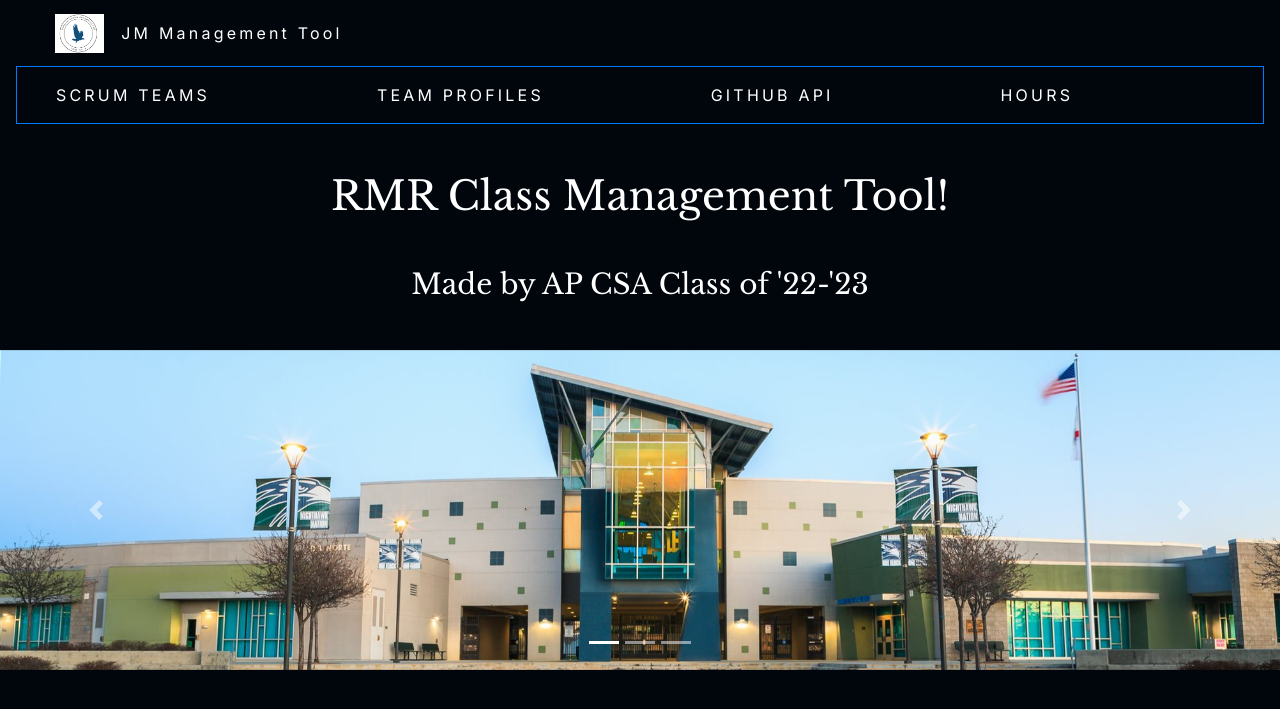
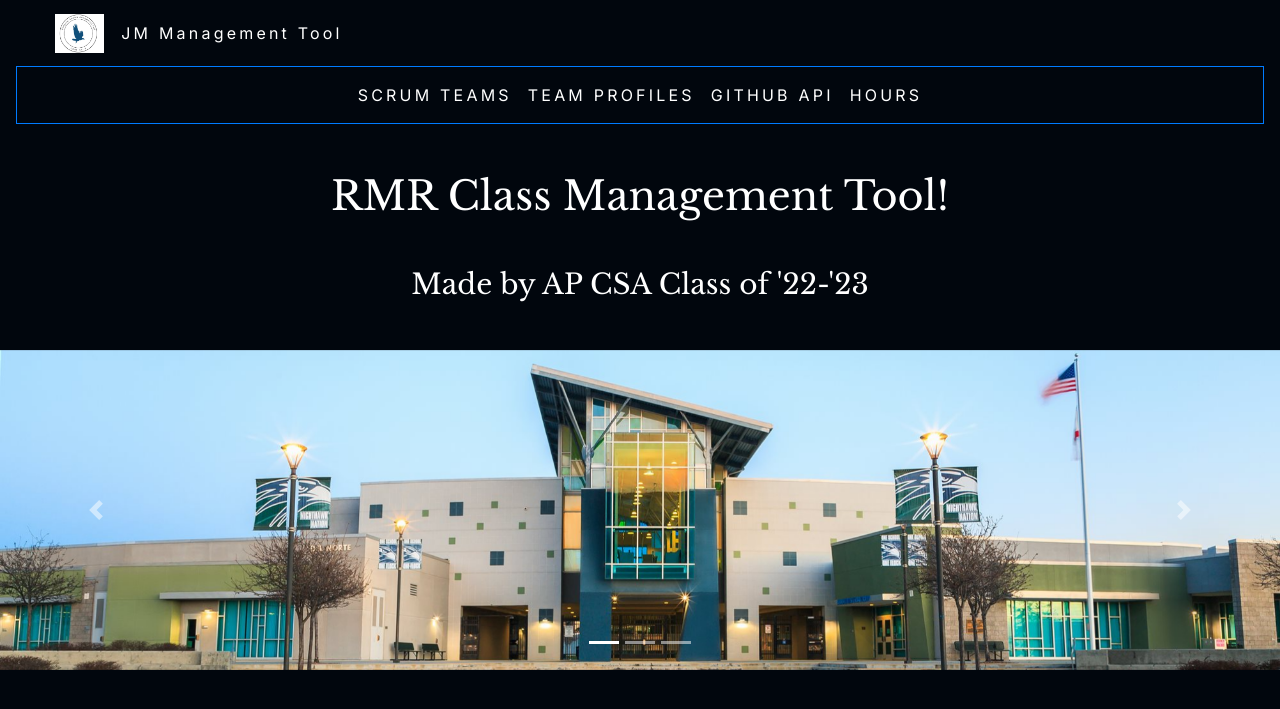
Before and after one commit to saumyapalk23/codingprojfontend, a Jekyll site: the page built from index.md, in a window 1280 px wide. Shown: the top 709 px of the page. Built offline with Jekyll 4.4.1, drawn with Linux system fonts in a browser that asks for light colours; our own code applies the rules of GitHub Pages for plain Markdown files; the repository's description, which GitHub fills in, is left out.

Commit message:
trying something

```diff
--- a/_includes/nav.html
+++ b/_includes/nav.html
@@ -26,47 +26,43 @@
   </nav>
 </div>
 
-  <nav class="navbar mx-3 navbar-expand-lg bg-body-light border border-primary border-top-1 border-bottom-1 border-start-0 border-end-0">
-    <div class="container-fluid">
+<nav class="navbar mx-3 navbar-expand-lg bg-body-light border border-primary border-top-1 border-bottom-1 border-start-0 border-end-0">
+  <div class="container-fluid">
     <!-- Rest of the code remains the same -->
     <button class="navbar-toggler" type="button" data-bs-toggle="collapse" data-bs-target="#navbarToggler2" aria-controls="navbarTogglerDemo02" aria-expanded="false" aria-label="Toggle navigation">
       <span class="navbar-toggler-icon"></span>
     </button>
     <div class="collapse navbar-collapse" id="navbarToggler2">
-    </ul>
+      <ul class="navbar-nav mx-auto mb-1 mb-lg-0">
+        <li class="nav-item">
+          <a class="nav-link text-white fs-6" href="{{ site.baseurl }}/team">SCRUM TEAMS</a>
+        </li>
+        <li class="nav-item">
+          <a class="nav-link text-white fs-6" href="{{ site.baseurl }}/teamProfileDatabase">TEAM PROFILES</a>
+        </li>
+        <li class="nav-item">
+          <a class="nav-link text-white fs-6" href="{{ site.baseurl }}/teamProfileDatabaseGITHUBAPITEST">GITHUB API</a>
+        </li>
+        <li class="nav-item">
+          <a class="nav-link text-white fs-6" href="{{ site.baseurl }}/loggingHours">HOURS</a>
+        </li>
+      </ul>
+      <!--
       <ul class="navbar-nav me-auto mb-1 mb-lg-0">
         <li class="nav-item">
-          <a class="nav-link text-white fs-6" href="{{ site.baseurl }}/team">SCRUM TEAMS</a>
+          <a class="nav-link text-white fs-6" href="{{ site.baseurl }}/signup">SIGN UP</a>
         </li>
       </ul>
       <ul class="navbar-nav me-auto mb-1 mb-lg-0">
         <li class="nav-item">
-          <a class="nav-link text-white fs-6"  href="{{ site.baseurl }}/teamProfileDatabase">TEAM PROFILES</a>
+          <a class="nav-link text-white fs-6" href="{{ site.baseurl }}/login">LOGIN</a>
         </li>
       </ul>
-      <ul class="navbar-nav me-auto mb-1 mb-lg-0">
-        <li class="nav-item">
-          <a class="nav-link text-white fs-6" href="{{ site.baseurl }}/teamProfileDatabaseGITHUBAPITEST">GITHUB API</a>
-        </li>
-              </ul>
-        <ul class="navbar-nav me-auto mb-1 mb-lg-0">
-        <li class="nav-item">
-          <a class="nav-link text-white fs-6" href="{{ site.baseurl }}/loggingHours">HOURS</a>
-        </li>
-      </ul>
-      <!-- <ul class="navbar-nav me-auto mb-1 mb-lg-0">
-        <li class="nav-item">
-          <a class="nav-link text-white fs-6"  href="{{ site.baseurl }}/signup">SIGN UP</a>
-        </li>
-      </ul>
-      <ul class="navbar-nav me-auto mb-1 mb-lg-0">
-        <li class="nav-item">
-          <a class="nav-link text-white fs-6" href="{{ site.baseurl }}/login">LOGIN</a> -->
-        </li>
-      </ul>
+      -->
     </div>
   </div>
 </nav>
+
 
 <script>
   // const url = "http://localhost:8023/hello"
```
